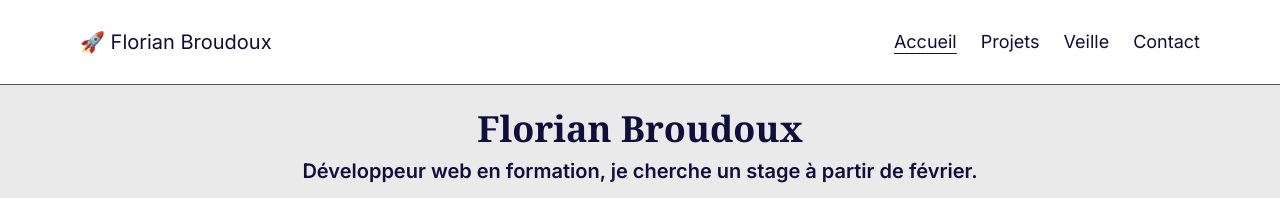
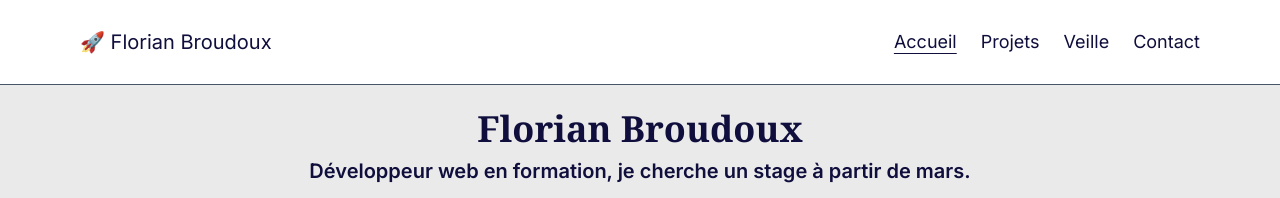
Before and after one commit to florian-broudoux/portfolio-v5, a website built with Vite: page index.html in a window 1280 px wide. Shown: the top 198 px of the page. Built offline with nearby package versions, Linux system fonts and the light colour scheme.

Commit message:
Modifier la phrase de présentation de la page d'accueil

```diff
--- a/index.html
+++ b/index.html
@@ -80,7 +80,7 @@
             <section class="bg-surface border-b border-encre-douce text-center">
                 <h1 class="text-4xl font-bold pt-6 font-titre">Florian Broudoux</h1>
                 <p class="mt-2 text-xl font-semibold">
-                    Développeur web en formation, je cherche un stage à partir de février.
+                    Développeur web en formation, je cherche un stage à partir de mars.
                 </p>
                 <a href="projet.html" class="btn btn-primaire">Voir mes projets</a><br />
                 <a href="#" class="inline-block my-4 underline underline-offset-8 font-bold"
```
